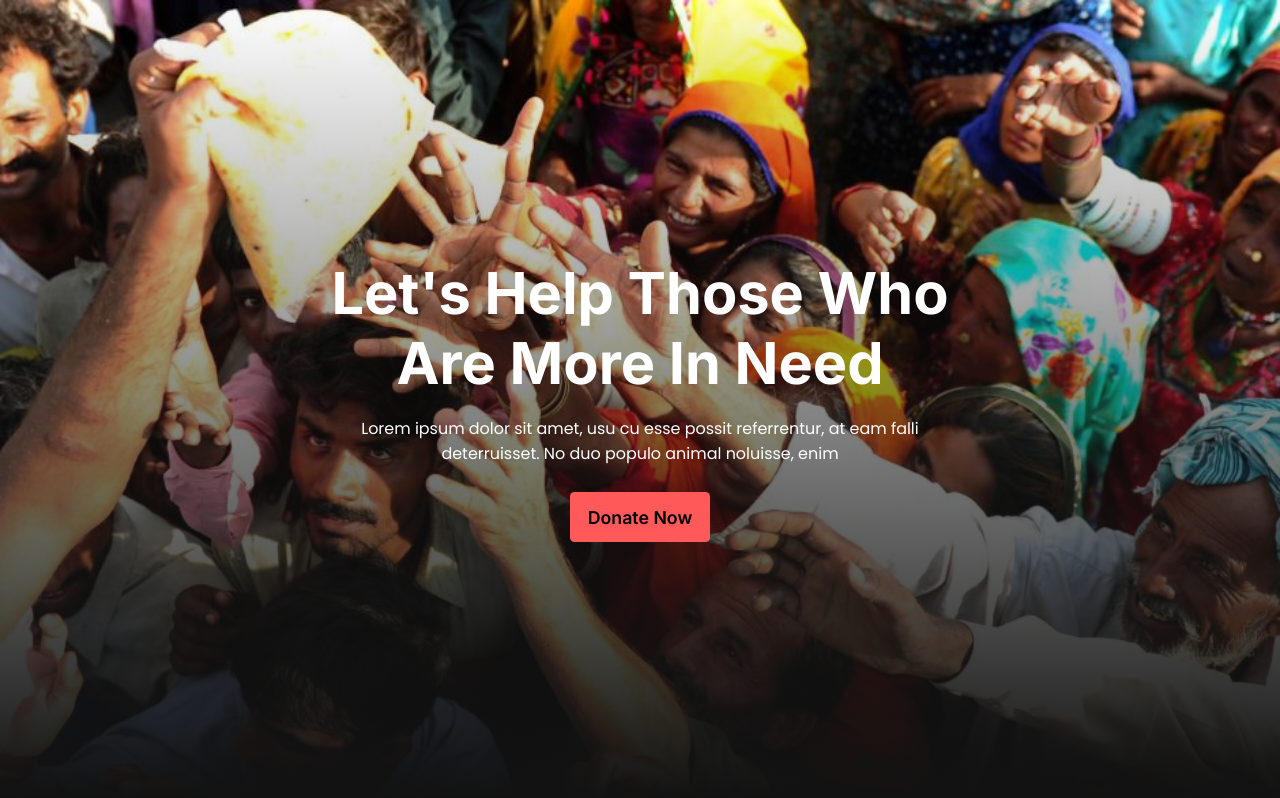
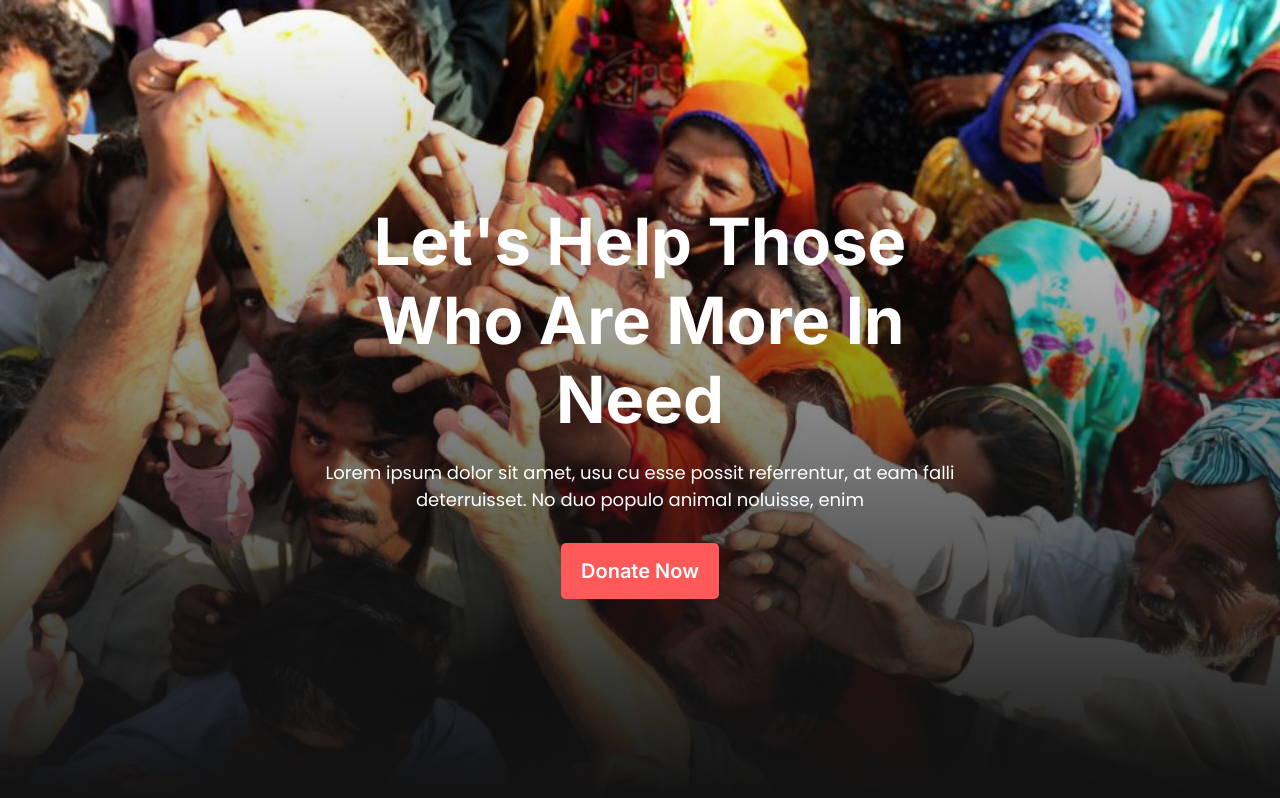
Before and after one commit to showvike/donate-always, a plain HTML site: page index.html in a window 1280 px wide. Drawn offline with Linux system fonts and the light colour scheme.

Commit message:
vw to px and button text color fix

```diff
--- a/style.css
+++ b/style.css
@@ -22,22 +22,23 @@
 .heading-title {
   font-family: "Inter", sans-serif;
   font-weight: 700;
-  font-size: 4.505vw;
+  font-size: 65px;
 }
 
 .heading-description {
   font-family: "Poppins", sans-serif;
-  font-size: 1.247vw;
-  margin: 1.386vw 0 2.079vw;
+  font-size: 18px;
+  margin: 20px 0 30px;
 }
 
 .heading-button {
-  padding: 1.109vw 1.386vw;
+  padding: 16px 20px;
   background-color: #ff5959;
-  border-radius: 0.347vw;
+  border-radius: 5px;
   border: 0;
   font-family: "Inter", sans-serif;
   font-weight: 600;
-  font-size: 1.386vw;
+  font-size: 20px;
+  color: #ffffff;
 }
 /* header styles ends */
```
